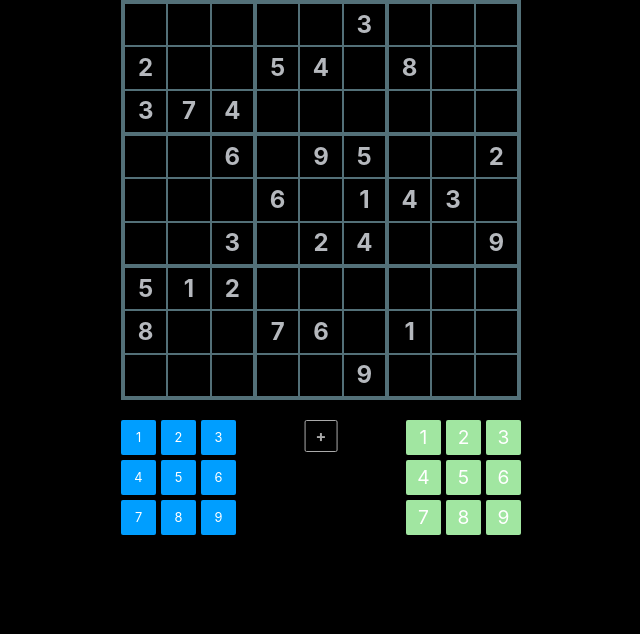
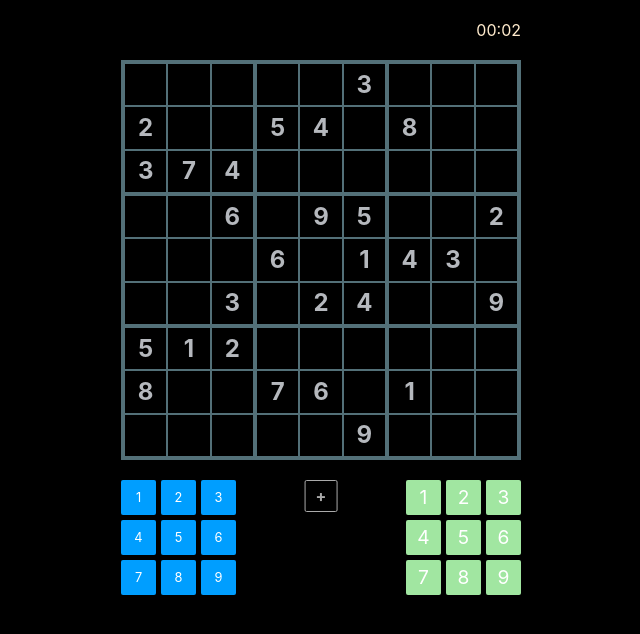
Before and after one commit to zhdanjj/sudoku, a Vue app: page / in a window 1280 px wide. Both pictures are taken after a click on the button "simple". Shown: the top 634 px of the page, without its empty margins (319-959 px from the left). Built offline with nearby package versions, Linux system fonts and the light colour scheme.

Commit message:
Counter wip

```diff
--- a/src/components/App.vue
+++ b/src/components/App.vue
@@ -11,7 +11,9 @@
         {{ level }}
       </button>
     </div>
-    <div class="board" v-if="grid">
+    <template v-if="grid">
+      <Counter />
+      <div class="board">
         <div
           class="row"
           v-for="(row, r) in grid"
@@ -72,15 +74,19 @@
           <button class="btn" @click="removeInvalidCandidates()">Remove invalid candidates</button>
         </div>
       </div>
+    </template>
   </div>
 </template>
 
 <script>
-
+  import Counter from './Counter.vue'
   import { createGrid } from '../lib/utils';
   const LS_KEY_GRID = 'sudoku_grid';
 
   export default {
+    components: {
+      Counter,
+    },
     data: () => ({
       grid: null,
       isToolbarVisible: false,
--- /dev/null
+++ b/src/components/Counter.vue
@@ -0,0 +1,28 @@
+<template>
+  <div class="Counter">
+    {{ formatted }}
+  </div>
+</template>
+
+<script>
+export default {
+  name: 'Counter',
+  data: () => ({
+    value: 0,
+    timer: null,
+  }),
+  computed: {
+    formatted () {
+      const v = this.value
+      const m = String(Math.floor(v / 60)).padStart(2, '0')
+      const s = String(v % 60).padStart(2, '0')
+      return `${m}:${s}`
+    },
+  },
+  mounted () {
+    this.timer = setInterval(() => {
+      this.value += 1
+    }, 1e3)
+  }
+}
+</script>
--- a/src/styles.scss
+++ b/src/styles.scss
@@ -34,6 +34,7 @@ body {
 .game {
   max-width: 400px;
   margin: auto;
+  padding: 20px;
 }
 
 .board {
@@ -272,3 +273,9 @@ body {
     margin-top: 20px;
   }
 }
+
+.Counter {
+  color: blanchedalmond;
+  text-align: right;
+  margin-bottom: 20px;
+}
```
Lines whose indentation alone changed are shown as unchanged.
